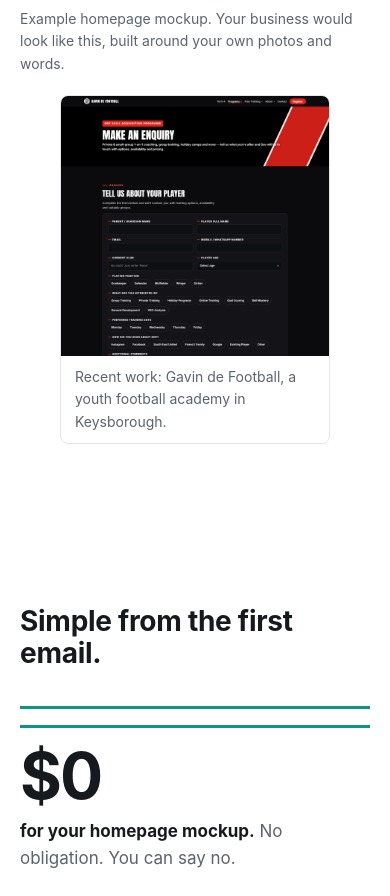
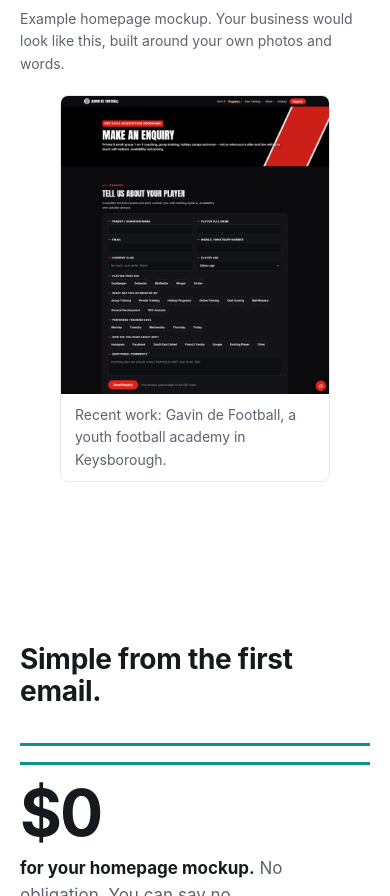
Before and after one commit to Kartik0219/swoop, a plain HTML site: page index.html in a window 390 px wide. Shown: the part 1142-2038 px from the top of the page. Drawn offline with Linux system fonts and the light colour scheme.

Commit message:
Revert "Cap the hero Gavin screenshot height so it does not dominate phones"
This reverts commit 9f63b55b76ada1853f38deb98987f1cbffd54b76.

```diff
--- a/index.html
+++ b/index.html
@@ -468,7 +468,7 @@
       </div>
       <p class="hero-caption">Example homepage mockup. Your business would look like this, built around your own photos and words.</p>
       <figure style="margin-top:20px;border:1px solid #e3e6ea;border-radius:8px;overflow:hidden;background:#fff">
-        <img src="/assets/showcase/gavin-enquiry.png" alt="Gavin de Football enquiry form" loading="lazy" style="width:100%;height:260px;object-fit:cover;object-position:top;display:block">
+        <img src="/assets/showcase/gavin-enquiry.png" alt="Gavin de Football enquiry form" loading="lazy" style="width:100%;height:auto;display:block">
         <figcaption style="padding:10px 14px;font-size:14px;color:#5b6370">Recent work: Gavin de Football, a youth football academy in Keysborough.</figcaption>
       </figure>
     </div>
```
